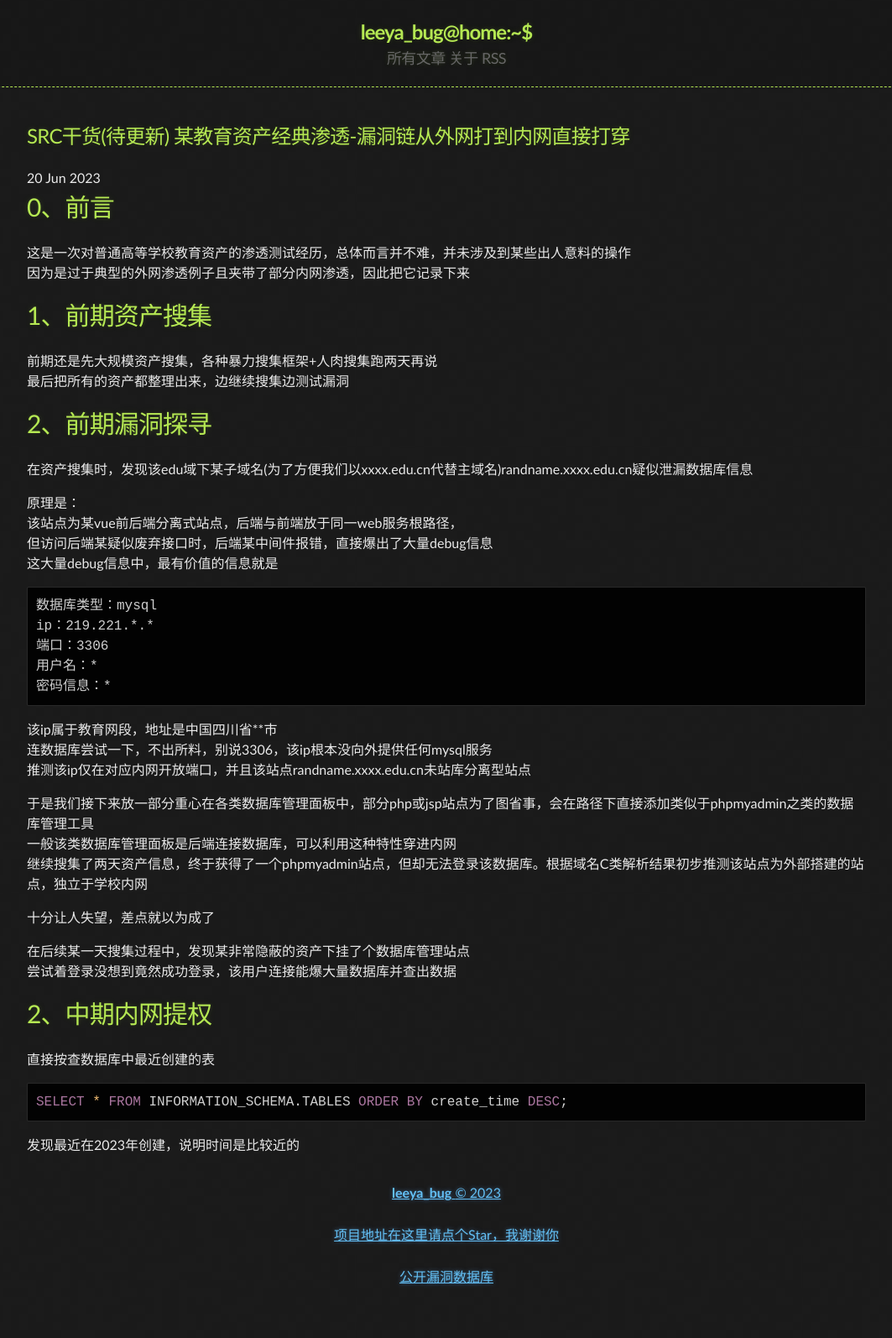
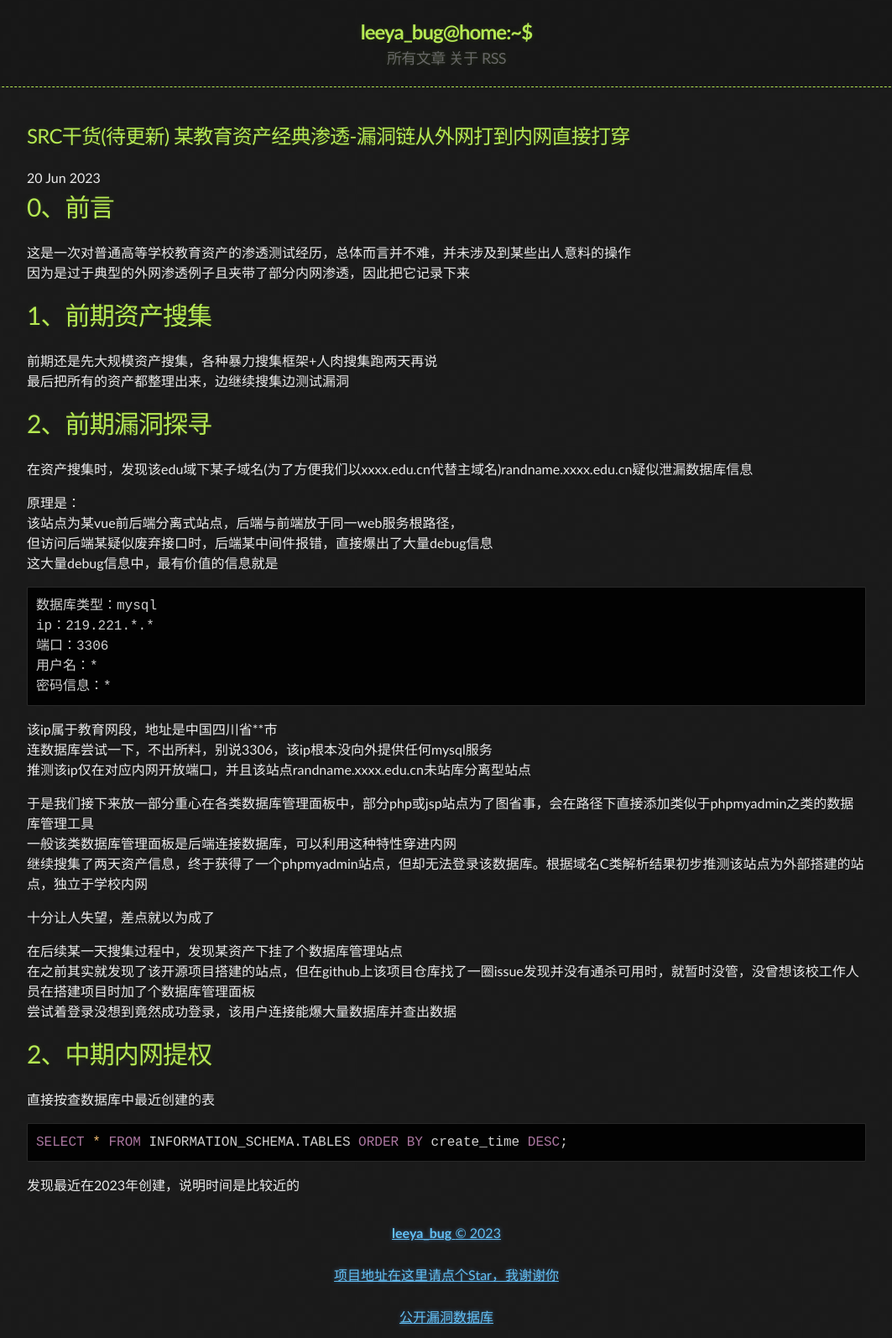
Before and after one commit to Leeyangee/leeyangee.github.io, a Jekyll site: the page built from _posts/2023-06-20-SRC干货(待更新) 某教育资产经典渗透-漏洞链从外网打到内网直接打穿.md, in a window 1280 px wide. Shown: the whole page at 84% size, without its empty margins (108-1171 px from the left). Built offline with Jekyll 4.4.1, drawn with Linux system fonts in a browser that asks for light colours; before the commit the page ends 1546 px from its top, so only the background shows below that.

Commit message:
Update 2023-06-20-SRC干货(待更新) 某教育资产经典渗透-漏洞链从外网打到内网直接打穿.md

````diff
--- a/_posts/2023-06-20-SRC干货(待更新) 某教育资产经典渗透-漏洞链从外网打到内网直接打穿.md
+++ b/_posts/2023-06-20-SRC干货(待更新) 某教育资产经典渗透-漏洞链从外网打到内网直接打穿.md
@@ -57,10 +57,13 @@ ip：219.221.*.*
 
 十分让人失望，差点就以为成了
 
-在后续某一天搜集过程中，发现某非常隐蔽的资产下挂了个数据库管理站点
+在后续某一天搜集过程中，发现某资产下挂了个数据库管理站点
+在之前其实就发现了该开源项目搭建的站点，但在github上该项目仓库找了一圈issue发现并没有通杀可用时，就暂时没管，没曾想该校工作人员在搭建项目时加了个数据库管理面板
 尝试着登录没想到竟然成功登录，该用户连接能爆大量数据库并查出数据
 
 # [](#header-1)2、中期内网提权
+
+
 
 直接按查数据库中最近创建的表
 ```sql
````
